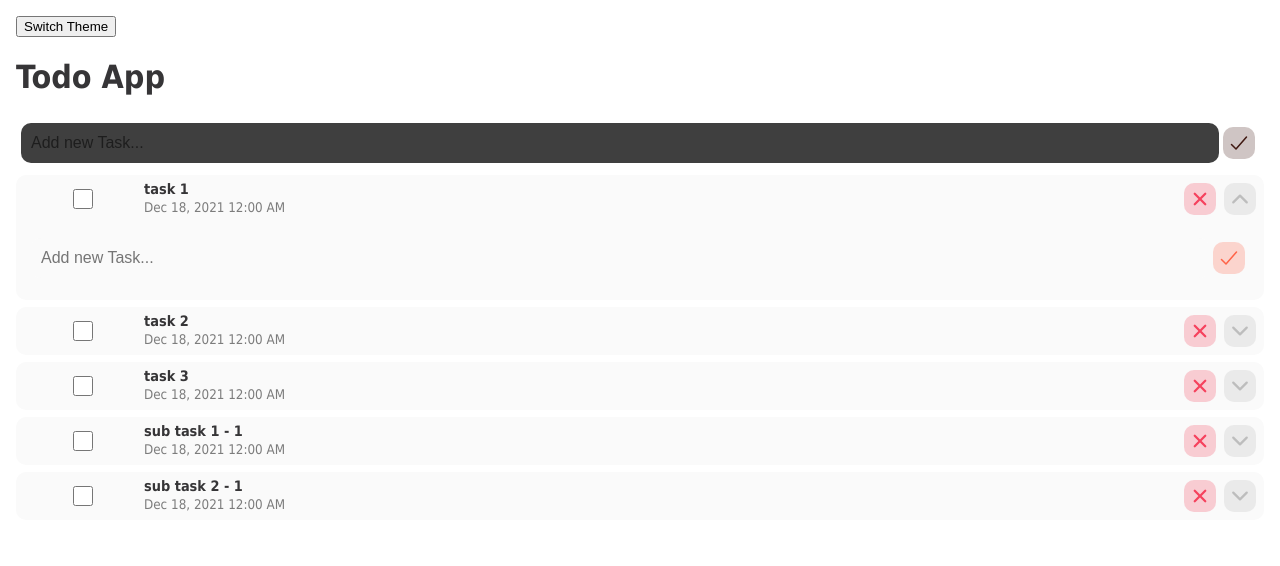
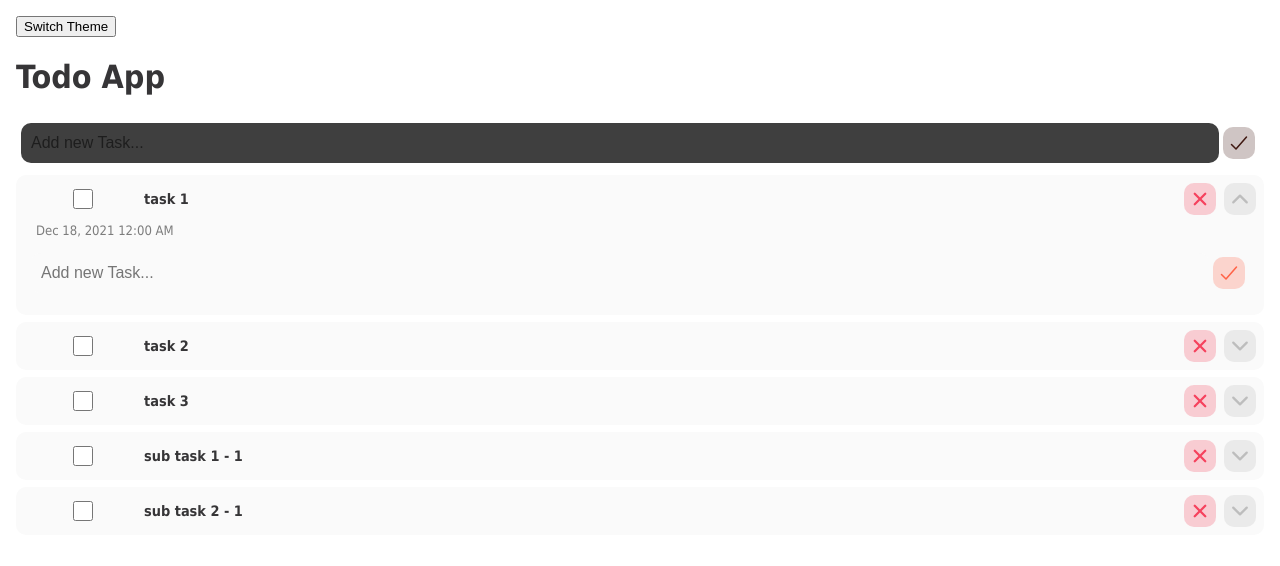
Before and after one commit to mDep07/todo-app, a React (Create React App) app: page / in a window 1280 px wide. Both pictures are taken after a click on the button 1240 px from the left and 198 px from the top of the page. Shown: the top 566 px of the page. Built offline with nearby package versions, Linux system fonts and the light colour scheme.

Commit message:
Validations

```diff
--- a/src/components/Task.tsx
+++ b/src/components/Task.tsx
@@ -62,8 +62,11 @@ const StyledTitle = styled.h3<{ finished: boolean }>`
 `;
 
 const StyledDetails = styled.div`
-  & small {
-    color: #7c7c7c
+  padding: 0 20px;
+  & p {
+    color: #7c7c7c;
+    font-size: small;
+    margin: 0;
   }
 `;
 
@@ -88,6 +91,7 @@ export default function Task({ task, isActive, toggleActive, finish, remove, isC
             </Button>
         )
     }
+
     return (
       <StyledContainerTask key={task.id} className={isChild ? 'child' : ''}>
           <StyledTask>
@@ -96,20 +100,25 @@ export default function Task({ task, isActive, toggleActive, finish, remove, isC
             </div>
             <div className="section__body">
                 <StyledTitle finished={task.finished}>{task.title}</StyledTitle>
-                {
-                  !isChild &&
-                  <StyledDetails>
-                    <small>{moment(task.create_date).format('lll')}</small>
-                    {task.finished_date && <small>{' || '}{moment(task.finished_date).format('lll')}</small>}
-                  </StyledDetails>
-                }
             </div>
             <div className="section__actions">
               <Button color="245, 66, 93" onClick={() => remove(task.id)}><IoClose /></Button>
               <ToggleActiveTask />
             </div>
           </StyledTask>
-          {isActive && children}
+          {
+            isActive &&
+            <React.Fragment>
+              {
+                !isChild &&
+                <StyledDetails>
+                  <p>{moment(task.create_date).format('lll')}</p>
+                  {task.finished_date && <p>{moment(task.finished_date).fromNow()}</p>}
+                </StyledDetails>
+              }
+              {children}
+            </React.Fragment>
+          }
       </StyledContainerTask>
     )
 }
--- a/src/components/TaskForm.tsx
+++ b/src/components/TaskForm.tsx
@@ -20,6 +20,7 @@ const StyledInput = styled.input`
     font-size: 1rem;
     background-color: ${({ theme }: { theme: Theme }) => theme.cardBgColor};
     color: ${({ theme }: { theme: Theme }) => theme.text};
+    transition: all .5s linear;
 
     &:focus {
         outline: none;
--- a/src/components/tasks.tsx
+++ b/src/components/tasks.tsx
@@ -48,7 +48,7 @@ export default function Tasks({ tasks, create, finish, remove }: Params) {
             remove={handleDeleteTask}
           >
             <div style={{padding: 10}}>
-              <TaskForm addTask={createTask} />
+              <TaskForm addTask={createTask} disabled={task.finished} />
               {getSubTasks(task.id).map(t => (
                 <Task
                   key={t.id}
```
